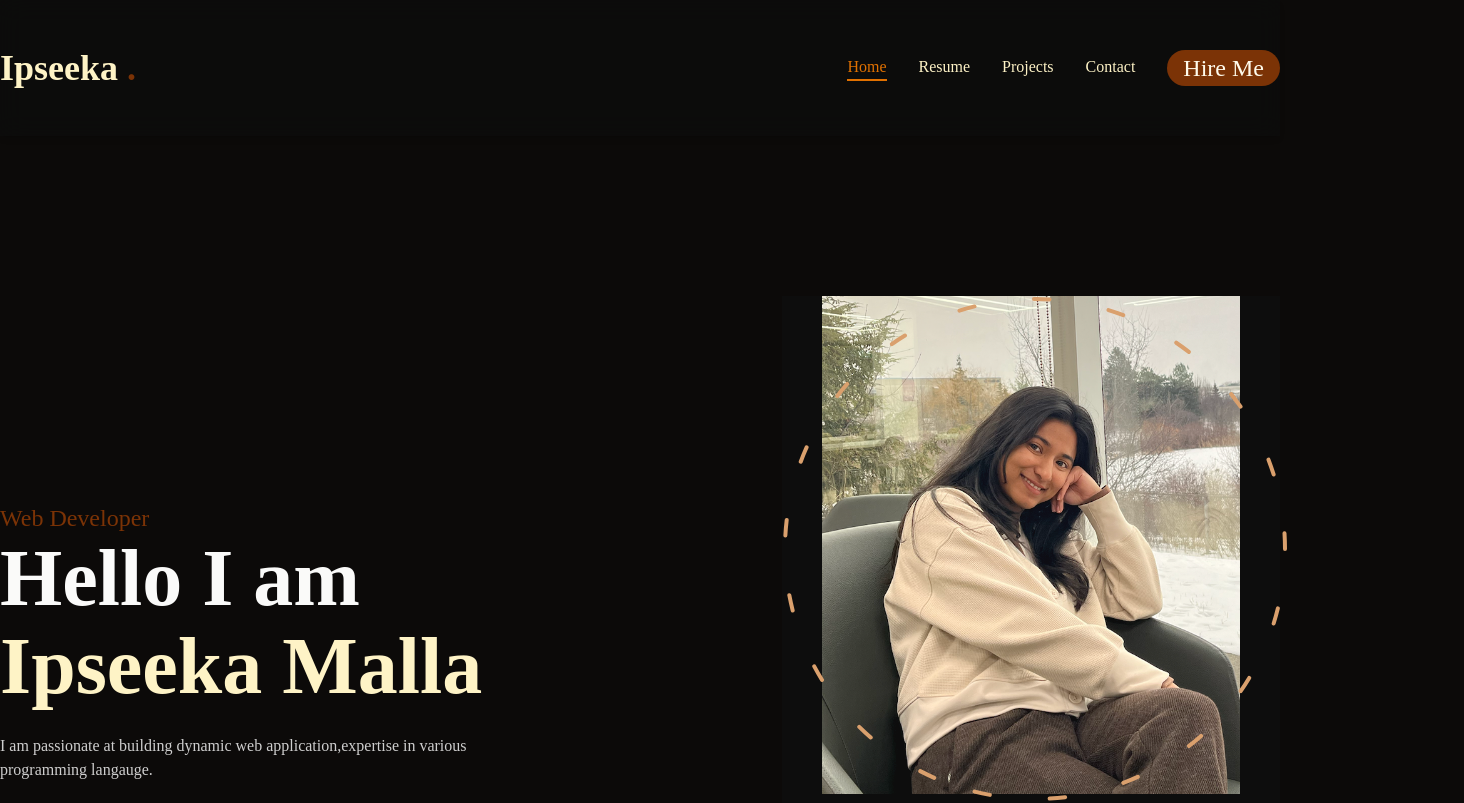
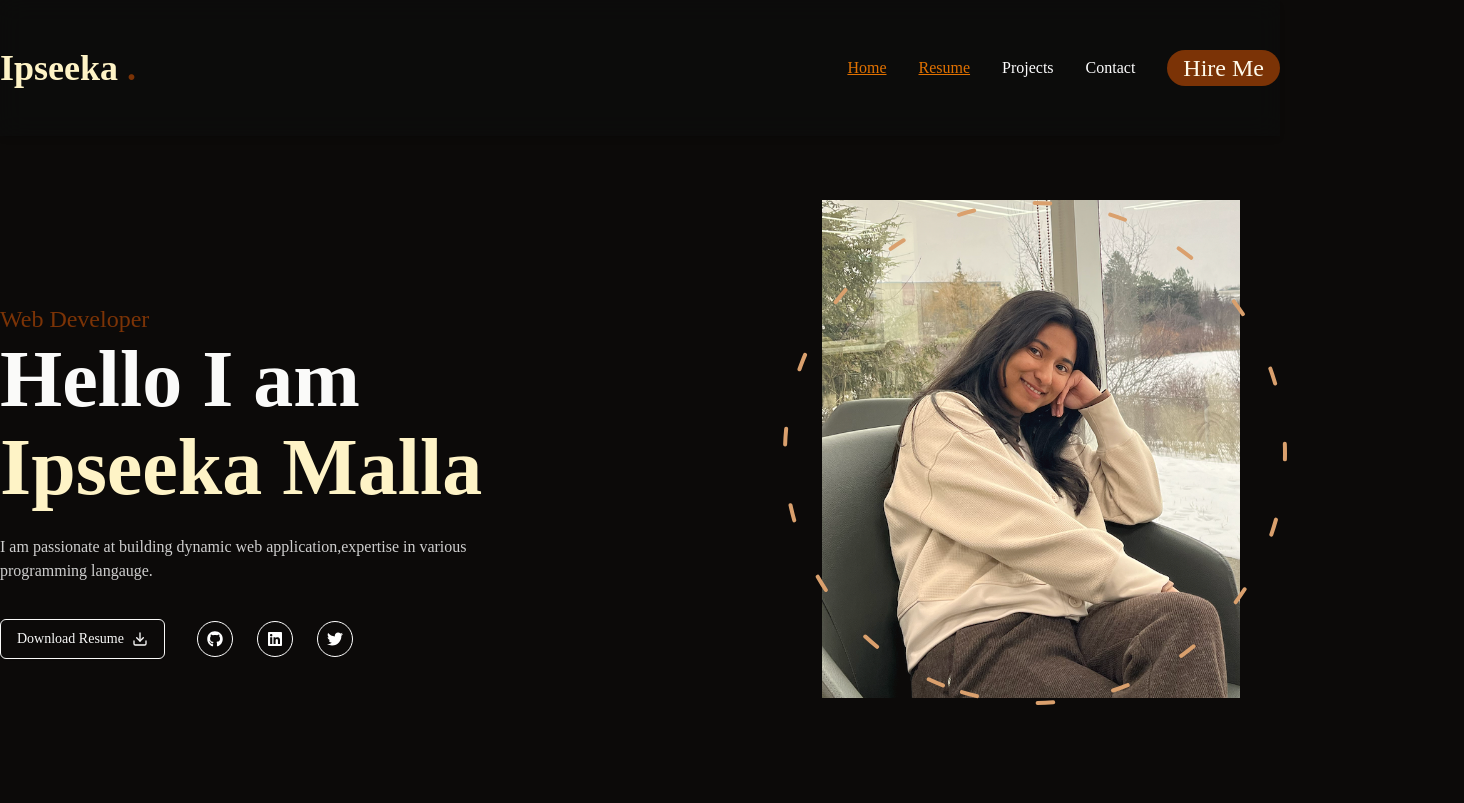
Before and after one commit to ipseekamalla1/ipseeka-portfolio, a Next.js app: page / in a window 1280 px wide. Shown: the top 803 px of the page, 1464 px wide, since content can reach past the window. Built offline with nearby package versions, Linux system fonts and the light colour scheme.

Commit message:
navabar active session completed

```diff
--- a/app/page.tsx
+++ b/app/page.tsx
@@ -56,7 +56,7 @@ export default function Home() {
           </AnimatedSection>
           <AnimatedSection id="projects">
   <div className="border-t border-gray-700 px-6 py-10">
-    <div className="lg:w-400 md:w-300 sm:w-100  mx-auto">
+    <div className="lg:w-400 md:w-200 sm:w-100 max-w-4xl mx-auto">
       <ProjectSection />
     </div>
   </div>
--- a/components/Navbar.tsx
+++ b/components/Navbar.tsx
@@ -1,62 +1,77 @@
 'use client';
-import React from 'react';
+import React, { useEffect, useState } from 'react';
 import Link from 'next/link';
 import { usePathname } from 'next/navigation';
 
-// Links data with names and hrefs
 const links = [
-  {
-    name: "Home",
-    href: "/",
-  },
-
-  {
-    name: "Resume",
-    href: "#resume",
-  },
-  {
-    name: "Projects",
-    href: "#projects",
-  },
-
-
-  {
-    name: "Contact",
-    href: "#contact",
-  },
-
+  { name: 'Home', href: '/' },
+  { name: 'Resume', href: '#resume' },
+  { name: 'Projects', href: '#projects' },
+  { name: 'Contact', href: '#contact' },
 ];
 
 const Navbar = () => {
   const pathname = usePathname();
+  const [activeSection, setActiveSection] = useState<string>('home');
 
-  // Scroll to section function for internal links
   const scrollToSection = (id: string) => {
     const el = document.getElementById(id);
     if (el) {
       el.scrollIntoView({ behavior: 'smooth' });
+      setActiveSection(id); // highlight on click too
     }
   };
 
+  useEffect(() => {
+    const sectionIds = links
+      .filter(link => link.href.startsWith('#'))
+      .map(link => link.href.replace('#', ''));
+
+    const sectionElements = sectionIds
+      .map(id => document.getElementById(id))
+      .filter(Boolean) as HTMLElement[];
+
+    const observer = new IntersectionObserver(
+      (entries) => {
+        entries.forEach(entry => {
+          if (entry.isIntersecting) {
+            setActiveSection(entry.target.id);
+          }
+        });
+      },
+      { threshold: 0.6 }
+    );
+
+    sectionElements.forEach(section => observer.observe(section));
+    return () => sectionElements.forEach(section => observer.unobserve(section));
+  }, []);
+
   return (
-    <nav className='flex gap-8'>
+    <nav className="flex gap-8">
       {links.map((link, index) => {
-        // Check if the link is an anchor (#) link to handle scroll
         const isInternalLink = link.href.startsWith('#');
+        const sectionId = link.href.replace('#', '');
+        const isActive = isInternalLink
+          ? activeSection === sectionId
+          : pathname === link.href;
 
-        return (
+        return isInternalLink ? (
+          <button
+            key={index}
+            onClick={() => scrollToSection(sectionId)}
+            className={`capitalize font-medium transition-all duration-300 ease-in-out ${
+              isActive ? 'text-amber-600 underline' : 'hover:text-amber-600 text-white'
+            }`}
+          >
+            {link.name}
+          </button>
+        ) : (
           <Link
+            key={index}
             href={link.href}
-            key={index}
-            // Handle scroll behavior for internal anchor links
-            onClick={(e) => {
-              if (isInternalLink) {
-                e.preventDefault(); // Prevent default link behavior
-                scrollToSection(link.href.replace('#', '')); // Scroll to section
-              }
-            }}
-            className={`${link.href === pathname && !isInternalLink ? "text-amber-600 border-b-2 border-accent" : ""}
-              capitalize font-medium hover:text-amber-600 transition-all duration-300 ease-in-out`}
+            className={`capitalize font-medium transition-all duration-300 ease-in-out ${
+              isActive ? 'text-amber-600 underline' : 'hover:text-amber-600 text-white'
+            }`}
           >
             {link.name}
           </Link>
--- a/components/Photo.tsx
+++ b/components/Photo.tsx
@@ -6,8 +6,6 @@ import Image from 'next/image';
 
 const Photo = () => {
   return (
-    <div className="flex flex-col bg-[#0d0d0d] text-gray-300 text-lg min-h-screen mt-24">
-
     <div className="w-full h-full relative">
       <motion.div
         initial={{ opacity: 0 }}
@@ -70,7 +68,6 @@ const Photo = () => {
 
       </motion.div>
     </div>
-    </div>
   );
 };
 
--- a/components/Resume.tsx
+++ b/components/Resume.tsx
@@ -9,7 +9,7 @@ const Resume = () => {
   const [activeTab, setActiveTab] = useState<'education' | 'skills' | 'experience'>('education');
 
   return (
-    <div className="flex flex-col bg-[#0d0d0d] text-gray-300 text-lg min-h-screen mt-24">
+    <div className="flex flex-col bg-[#0d0d0d] text-gray-300 text-lg min-h-screen mt-34">
 
 
       <div className="flex flex-col md:flex-row flex-1">
```
